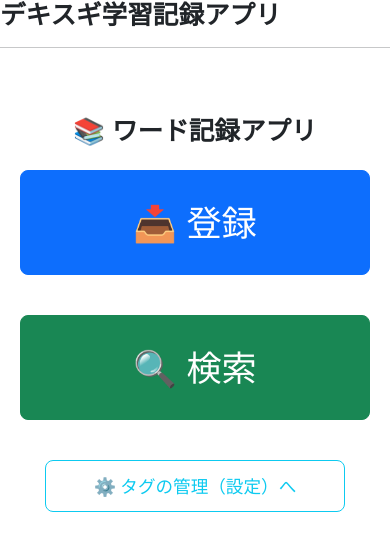
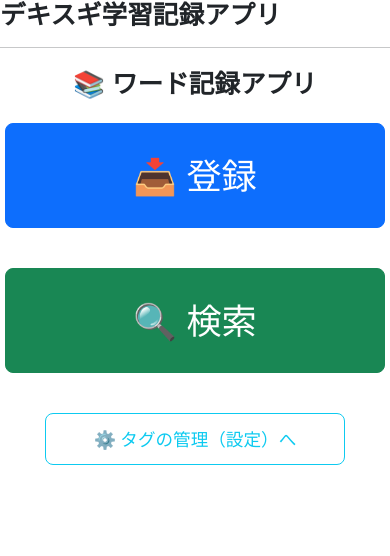
Before and after one commit to beetle-oshiro/study, a Flask app: page / in a window 390 px wide. Shown: the top 556 px of the page. Run offline with Flask 3, Linux system fonts and the light colour scheme.

Commit message:
スマホ向けにトップページのボタンを拡大6回目

```diff
--- a/static/style.css
+++ b/static/style.css
@@ -47,19 +47,19 @@ h1 {
 /* スマホサイズ向けの調整 */
 @media (max-width: 576px) {
     .container {
-        padding: 20px;
+        /* スマホだけ padding を少なくする */
+        padding: 5px !important;
+        /* Bootstrap の mt-5 を打ち消す */
+        margin-top: 0 !important;
     }
 
     h1 {
         font-size: 2.5rem;
-        /* ← もともと 1.8rem、もっと大きく！ */
     }
 
     .home-buttons a {
         font-size: 3rem;
-        /* ← もともと 1.2rem、2.5倍以上 */
         padding: 24px;
-        /* ← もともと 12px、2倍以上 */
     }
 }
 
```
